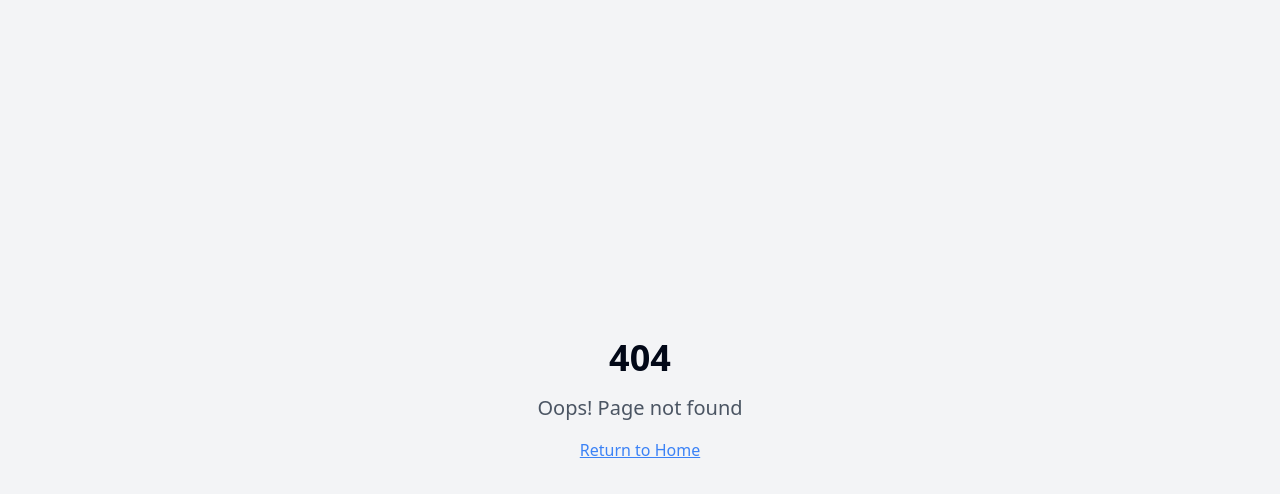
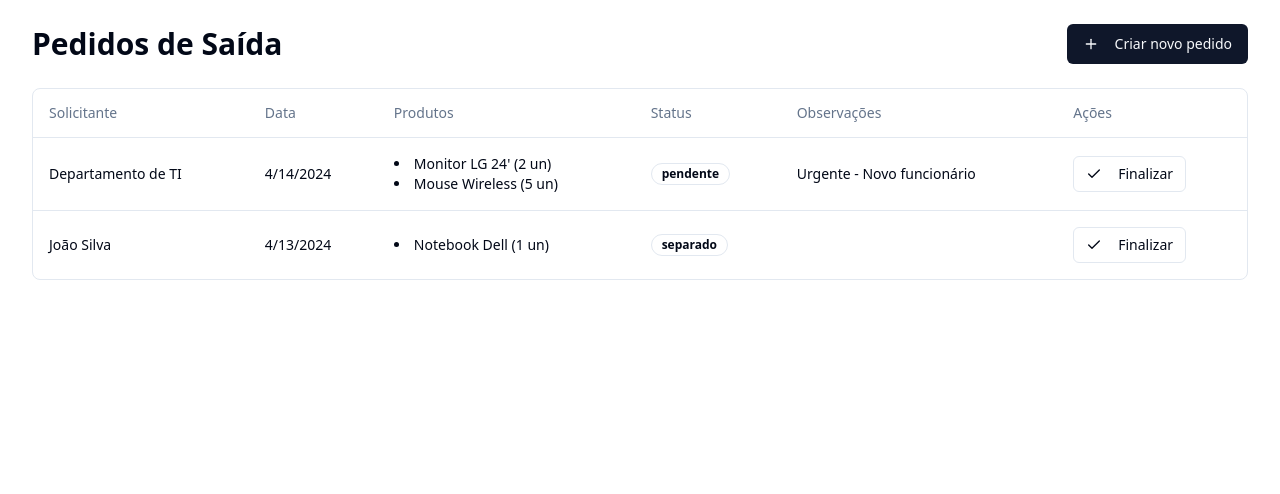
Before and after one commit to PabloPaiva7/STOCKLY, a React (Vite) app: page /pedidos in a window 1280 px wide. Before the commit this address had no page. Shown: the top 494 px of the page. Built offline with nearby package versions, Linux system fonts and the light colour scheme.

Commit message:
feat: Implement stock order management
Create an interface to register and track stock orders, including customer/department, date, products, quantity, status, and notes. Add buttons for "Create new order" and "Finish order".

```diff
--- a/src/App.tsx
+++ b/src/App.tsx
@@ -7,6 +7,7 @@ import Index from "./pages/Index";
 import NotFound from "./pages/NotFound";
 import ProductForm from "./pages/ProductForm";
 import LowStock from "./pages/LowStock";
+import Orders from "./pages/Orders";
 
 const queryClient = new QueryClient();
 
@@ -21,6 +22,7 @@ const App = () => (
           <Route path="/produtos/novo" element={<ProductForm />} />
           <Route path="/produtos/:id/editar" element={<ProductForm />} />
           <Route path="/estoque/baixo" element={<LowStock />} />
+          <Route path="/pedidos" element={<Orders />} />
           <Route path="*" element={<NotFound />} />
         </Routes>
       </BrowserRouter>
--- /dev/null
+++ b/src/components/CreateOrderSheet.tsx
@@ -0,0 +1,148 @@
+
+import { Sheet, SheetContent, SheetHeader, SheetTitle } from "@/components/ui/sheet";
+import { Button } from "@/components/ui/button";
+import { Input } from "@/components/ui/input";
+import { Textarea } from "@/components/ui/textarea";
+import { Label } from "@/components/ui/label";
+import { Form, FormField, FormItem, FormLabel, FormControl, FormMessage } from "@/components/ui/form";
+import { zodResolver } from "@hookform/resolvers/zod";
+import { useForm } from "react-hook-form";
+import * as z from "zod";
+import { useState } from "react";
+
+const orderSchema = z.object({
+  requester: z.string().min(1, "Campo obrigatório"),
+  notes: z.string(),
+});
+
+type OrderFormValues = z.infer<typeof orderSchema>;
+
+interface Product {
+  name: string;
+  quantity: number;
+}
+
+interface CreateOrderSheetProps {
+  open: boolean;
+  onOpenChange: (open: boolean) => void;
+}
+
+export function CreateOrderSheet({ open, onOpenChange }: CreateOrderSheetProps) {
+  const [products, setProducts] = useState<Product[]>([]);
+  const [productName, setProductName] = useState("");
+  const [quantity, setQuantity] = useState(1);
+
+  const form = useForm<OrderFormValues>({
+    resolver: zodResolver(orderSchema),
+    defaultValues: {
+      requester: "",
+      notes: "",
+    },
+  });
+
+  const onSubmit = (data: OrderFormValues) => {
+    // Implement order creation logic when connected to backend
+    console.log("Form data:", { ...data, products });
+    onOpenChange(false);
+    form.reset();
+    setProducts([]);
+  };
+
+  const addProduct = () => {
+    if (productName && quantity > 0) {
+      setProducts([...products, { name: productName, quantity }]);
+      setProductName("");
+      setQuantity(1);
+    }
+  };
+
+  return (
+    <Sheet open={open} onOpenChange={onOpenChange}>
+      <SheetContent className="w-full sm:max-w-xl">
+        <SheetHeader>
+          <SheetTitle>Novo Pedido de Saída</SheetTitle>
+        </SheetHeader>
+
+        <Form {...form}>
+          <form onSubmit={form.handleSubmit(onSubmit)} className="space-y-6 py-6">
+            <FormField
+              control={form.control}
+              name="requester"
+              render={({ field }) => (
+                <FormItem>
+                  <FormLabel>Solicitante</FormLabel>
+                  <FormControl>
+                    <Input {...field} placeholder="Nome do solicitante ou setor" />
+                  </FormControl>
+                  <FormMessage />
+                </FormItem>
+              )}
+            />
+
+            <div className="space-y-4">
+              <h4 className="font-medium">Produtos</h4>
+
+              <div className="flex gap-4">
+                <div className="flex-1">
+                  <Label>Produto</Label>
+                  <Input
+                    value={productName}
+                    onChange={(e) => setProductName(e.target.value)}
+                    placeholder="Nome do produto"
+                  />
+                </div>
+                <div className="w-28">
+                  <Label>Quantidade</Label>
+                  <Input
+                    type="number"
+                    min="1"
+                    value={quantity}
+                    onChange={(e) => setQuantity(parseInt(e.target.value))}
+                  />
+                </div>
+                <div className="flex items-end">
+                  <Button type="button" variant="secondary" onClick={addProduct}>
+                    Adicionar
+                  </Button>
+                </div>
+              </div>
+
+              {products.length > 0 && (
+                <ul className="border rounded-md divide-y">
+                  {products.map((product, index) => (
+                    <li key={index} className="p-3">
+                      {product.name} - {product.quantity} unidades
+                    </li>
+                  ))}
+                </ul>
+              )}
+            </div>
+
+            <FormField
+              control={form.control}
+              name="notes"
+              render={({ field }) => (
+                <FormItem>
+                  <FormLabel>Observações</FormLabel>
+                  <FormControl>
+                    <Textarea {...field} placeholder="Observações adicionais..." />
+                  </FormControl>
+                  <FormMessage />
+                </FormItem>
+              )}
+            />
+
+            <div className="flex justify-end gap-4">
+              <Button type="button" variant="outline" onClick={() => onOpenChange(false)}>
+                Cancelar
+              </Button>
+              <Button type="submit" disabled={products.length === 0}>
+                Criar Pedido
+              </Button>
+            </div>
+          </form>
+        </Form>
+      </SheetContent>
+    </Sheet>
+  );
+}
--- /dev/null
+++ b/src/components/OrderList.tsx
@@ -0,0 +1,102 @@
+
+import {
+  Table,
+  TableBody,
+  TableCell,
+  TableHead,
+  TableHeader,
+  TableRow,
+} from "@/components/ui/table";
+import { Badge } from "@/components/ui/badge";
+import { Button } from "@/components/ui/button";
+import { Check } from "lucide-react";
+
+// Temporary mock data - replace with real data when connecting to backend
+const orders = [
+  {
+    id: 1,
+    requester: "Departamento de TI",
+    date: "2024-04-14",
+    status: "pendente",
+    products: [
+      { name: "Monitor LG 24'", quantity: 2 },
+      { name: "Mouse Wireless", quantity: 5 },
+    ],
+    notes: "Urgente - Novo funcionário",
+  },
+  {
+    id: 2,
+    requester: "João Silva",
+    date: "2024-04-13",
+    status: "separado",
+    products: [
+      { name: "Notebook Dell", quantity: 1 },
+    ],
+    notes: "",
+  },
+];
+
+const statusColors = {
+  pendente: "yellow",
+  separado: "blue",
+  enviado: "green",
+} as const;
+
+export function OrderList() {
+  const handleFinishOrder = (orderId: number) => {
+    // Implement order completion logic when connected to backend
+    console.log("Finishing order:", orderId);
+  };
+
+  return (
+    <div className="border rounded-lg">
+      <Table>
+        <TableHeader>
+          <TableRow>
+            <TableHead>Solicitante</TableHead>
+            <TableHead>Data</TableHead>
+            <TableHead>Produtos</TableHead>
+            <TableHead>Status</TableHead>
+            <TableHead>Observações</TableHead>
+            <TableHead>Ações</TableHead>
+          </TableRow>
+        </TableHeader>
+        <TableBody>
+          {orders.map((order) => (
+            <TableRow key={order.id}>
+              <TableCell className="font-medium">{order.requester}</TableCell>
+              <TableCell>{new Date(order.date).toLocaleDateString()}</TableCell>
+              <TableCell>
+                <ul className="list-disc list-inside">
+                  {order.products.map((product, index) => (
+                    <li key={index}>
+                      {product.name} ({product.quantity} un)
+                    </li>
+                  ))}
+                </ul>
+              </TableCell>
+              <TableCell>
+                <Badge variant={statusColors[order.status as keyof typeof statusColors]}>
+                  {order.status}
+                </Badge>
+              </TableCell>
+              <TableCell>{order.notes}</TableCell>
+              <TableCell>
+                {order.status !== "enviado" && (
+                  <Button
+                    variant="outline"
+                    size="sm"
+                    onClick={() => handleFinishOrder(order.id)}
+                  >
+                    <Check className="mr-2 h-4 w-4" />
+                    Finalizar
+                  </Button>
+                )}
+              </TableCell>
+            </TableRow>
+          ))}
+        </TableBody>
+      </Table>
+    </div>
+  );
+}
--- /dev/null
+++ b/src/pages/Orders.tsx
@@ -0,0 +1,29 @@
+
+import { Plus } from "lucide-react";
+import { Button } from "@/components/ui/button";
+import { OrderList } from "@/components/OrderList";
+import { useState } from "react";
+import { CreateOrderSheet } from "@/components/CreateOrderSheet";
+
+export default function Orders() {
+  const [isCreateOrderOpen, setIsCreateOrderOpen] = useState(false);
+
+  return (
+    <div className="container py-6 space-y-6">
+      <div className="flex items-center justify-between">
+        <h1 className="text-3xl font-bold">Pedidos de Saída</h1>
+        <Button onClick={() => setIsCreateOrderOpen(true)}>
+          <Plus className="mr-2 h-4 w-4" />
+          Criar novo pedido
+        </Button>
+      </div>
+
+      <OrderList />
+
+      <CreateOrderSheet
+        open={isCreateOrderOpen}
+        onOpenChange={setIsCreateOrderOpen}
+      />
+    </div>
+  );
+}
```
